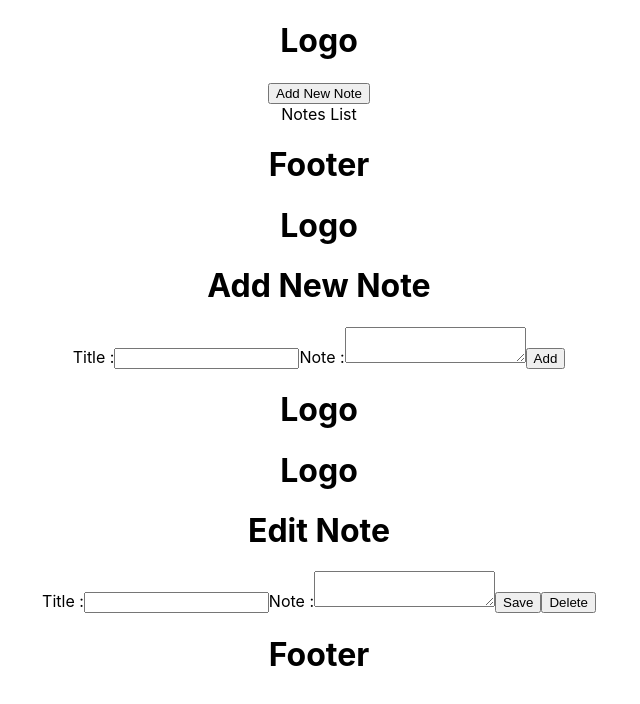
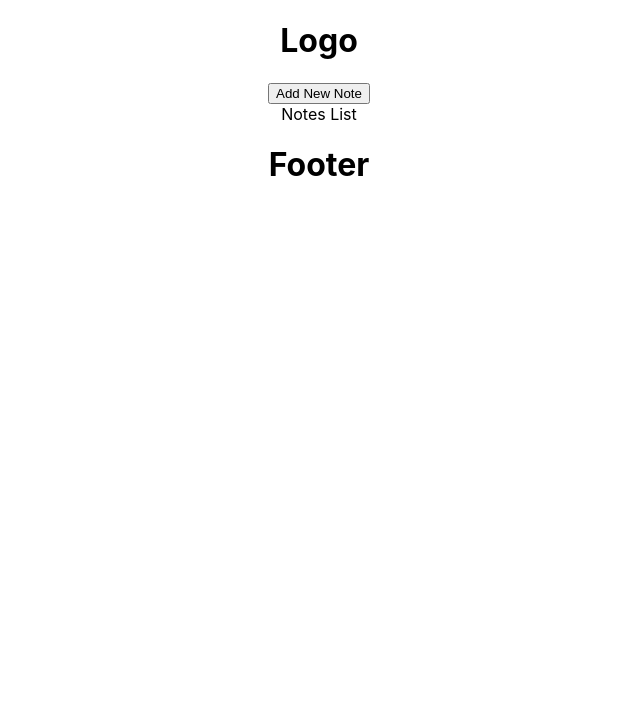
Before and after one commit to study-hary-id/Tie-Notes-API, a React (Create React App) app: page / in a window 1280 px wide. Shown: the top 704 px of the page, without its empty margins (321-961 px from the left). Built offline with nearby package versions, Linux system fonts and the light colour scheme.

Commit message:
Added react-router-dom Create routers with BrowserRouter Create route matcher with Route, Switch

```diff
--- a/package.json
+++ b/package.json
@@ -8,6 +8,7 @@
     "@testing-library/user-event": "^12.1.10",
     "react": "^17.0.1",
     "react-dom": "^17.0.1",
+    "react-router-dom": "^5.2.0",
     "react-scripts": "4.0.3",
     "web-vitals": "^1.0.1"
   },
--- a/src/App.js
+++ b/src/App.js
@@ -2,13 +2,22 @@ import './App.css';
 import HomePage from './pages/Home';
 import AddPage from './pages/Add';
 import EditPage from './pages/Edit';
+import { Route, Switch } from 'react-router-dom';
 
 function App() {
   return (
     <div className="App">
-      <HomePage />
-      <AddPage />
-      <EditPage />
+      <Switch>
+        <Route path="/add">
+          <AddPage />
+        </Route>
+        <Route path="/edit">
+          <EditPage />
+        </Route>
+        <Route path="/">
+          <HomePage />
+        </Route>
+      </Switch>
     </div>
   );
 }
--- a/src/index.js
+++ b/src/index.js
@@ -1,12 +1,15 @@
 import React from 'react';
 import ReactDOM from 'react-dom';
+import { BrowserRouter } from 'react-router-dom';
 import './index.css';
 import App from './App';
 import reportWebVitals from './reportWebVitals';
 
 ReactDOM.render(
   <React.StrictMode>
-    <App />
+    <BrowserRouter>
+      <App />
+    </BrowserRouter>
   </React.StrictMode>,
   document.getElementById('root')
 );
```
Also changed, not shown: 1 other file (tests, documents, lock files or other folders).
